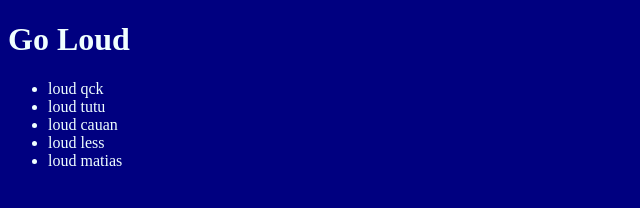
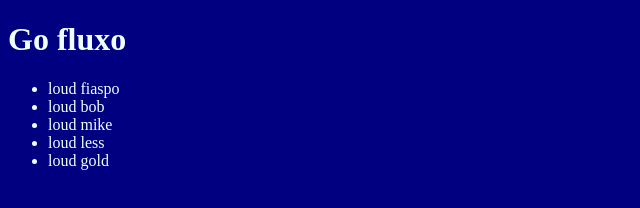
Before and after one commit to LUCASPRINT/manuel-bandeira, a plain HTML site: page index.html in a window 1280 px wide. Shown: the full height of the page, 0-640 px from the left. Drawn offline with Linux system fonts and the light colour scheme.

Commit message:
Add files via upload

```diff
--- a/index.html
+++ b/index.html
@@ -4,17 +4,17 @@
     <meta charset="UTF-8">
     <meta name="viewport" content="width=device-width, initial-scale=1.0">
     <title>Document</title>
-    <link rel="stylesheet" href="style.css"
+    <link rel="stylesheet" href="style.css">
 </head>
 <body>
-    <header></header>
-<h1>Go Loud</h1>
+    <header classe="alface">
+<h1>Go fluxo</h1>
 <ul>
-<li>loud qck</li>
-<li>loud tutu</li>
-<li>loud cauan</li>
+<li>loud fiaspo</li>
+<li>loud bob</li>
+<li>loud mike</li>
 <li>loud less</li>
-<li>loud matias</li>
+<li>loud gold</li>
                              </ul>
 </body>
 </html>
```
